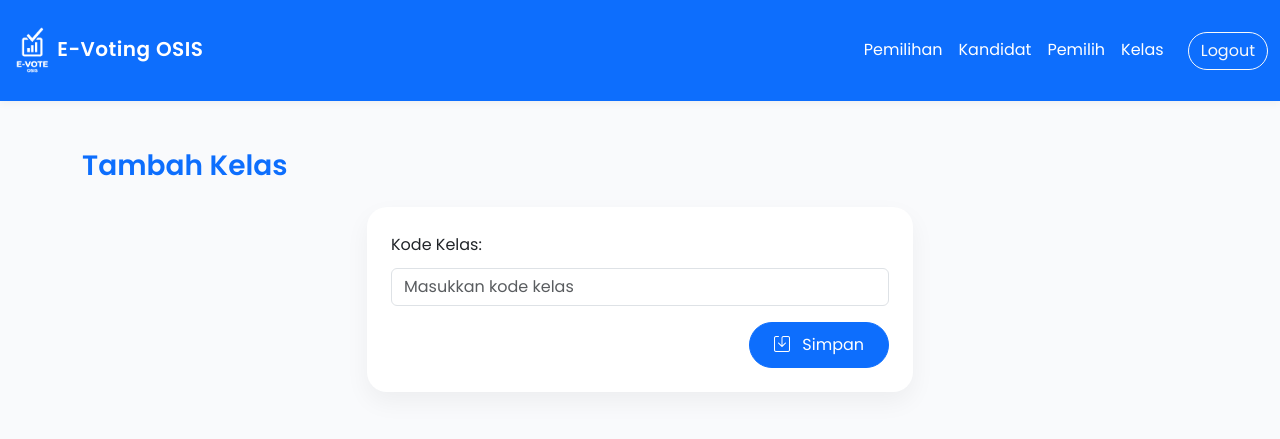
After one commit to rizaru22/voting_0, a Flask app: page /tambah_kelas in a window 1280 px wide. The commit adds this page. Shown: the top 439 px of the page. Run offline with Flask 3, Linux system fonts and the light colour scheme; parts of the project's set-up code (start-up, migrations or seed data) failed here and were passed over; some libraries are stand-ins or nearby versions.

Commit message:
ADD FEAT Kelas

```diff
--- a/app.py
+++ b/app.py
@@ -154,5 +154,42 @@ def logout():
     session.clear()
     return redirect(url_for('index'))
 
+
+@app.route('/kelas')
+def kelas():
+    cursor= mysql.connection.cursor(MySQLdb.cursors.DictCursor)
+    cursor.execute('SELECT * FROM kelas')
+    kelas= cursor.fetchall()
+    cursor.close()
+    return render_template('kelas/index.html', data=kelas)
+
+
+@app.route('/tambah_kelas',methods=['GET','POST'])
+def tambah_kelas():
+    if request.method=='POST':
+        kode_kelas=request.form['kode_kelas']
+
+        cursor=mysql.connection.cursor(MySQLdb.cursors.DictCursor)
+        cursor.execute('INSERT INTO kelas (kode_kelas) VALUES (%s)',[kode_kelas])
+        mysql.connection.commit()
+        cursor.close()
+        return redirect(url_for('kelas'))
+
+    return render_template('kelas/create.html')
+
+@app.route('/edit_kelas/<int:id>',methods=['GET','POST'])
+def edit_kelas(id):
+    cursor=mysql.connection.cursor(MySQLdb.cursors.DictCursor)
+    cursor.execute('SELECT * FROM kelas WHERE id_kelas=%s',[id])
+    kelas=cursor.fetchone()
+    if request.method=='POST':
+        kode_kelas=request.form['kode_kelas']
+        cursor.execute('UPDATE kelas SET kode_kelas=%s WHERE id_kelas=%s',[kode_kelas,id])
+        mysql.connection.commit()
+        cursor.close()
+        return redirect(url_for('kelas'))
+
+    return render_template('kelas/edit.html',data=kelas)
+
 if __name__ == '__main__':
     app.run(debug=True)
--- a/templates/base_admin.html
+++ b/templates/base_admin.html
@@ -35,7 +35,7 @@
           <a class="nav-link" href="#">Pemilih</a>
         </li>
         <li class="nav-item">
-          <a class="nav-link" href="#">Kelas</a>
+          <a class="nav-link" href="{{url_for('kelas')}}">Kelas</a>
         </li>
         <li class="nav-item d-flex align-items-center ms-lg-3 mt-2 mt-lg-0">
           <a
--- /dev/null
+++ b/templates/kelas/create.html
@@ -0,0 +1,31 @@
+{% extends 'base_admin.html' %} {% block content %}
+<div class="container py-5">
+  <h3 class="fw-bold mb-4 text-primary">Tambah Kelas</h3>
+  <div class="row">
+  <div class="col-lg-6 col-md-8 col-sm-12 mx-auto">
+          <div class="card p-4">
+    <form action="{{url_for('tambah_kelas')}}" method="POST">
+      <div class="mb-3">
+        <label for="nama_pemilihan" class="form-label">Kode Kelas:</label>
+        <input
+          type="text"
+          class="form-control "
+          id="kode_kelas"
+          name="kode_kelas"
+          placeholder="Masukkan kode kelas"
+          required
+        />
+      </div>
+
+<div class="text-end">
+          <button type="submit" class="btn btn-primary rounded-pill px-4"><i class="bi bi-save me-2"></i> Simpan</button>
+      </div>
+    </form>
+  </div>
+  <div class="card-footer">
+
+  </div>
+    </div>
+  </div>
+
+  {% endblock %}
```
Also changed, not shown: templates/kelas/edit.html (added, +31 -0 lines), templates/kelas/index.html (added, +37 -0 lines).
